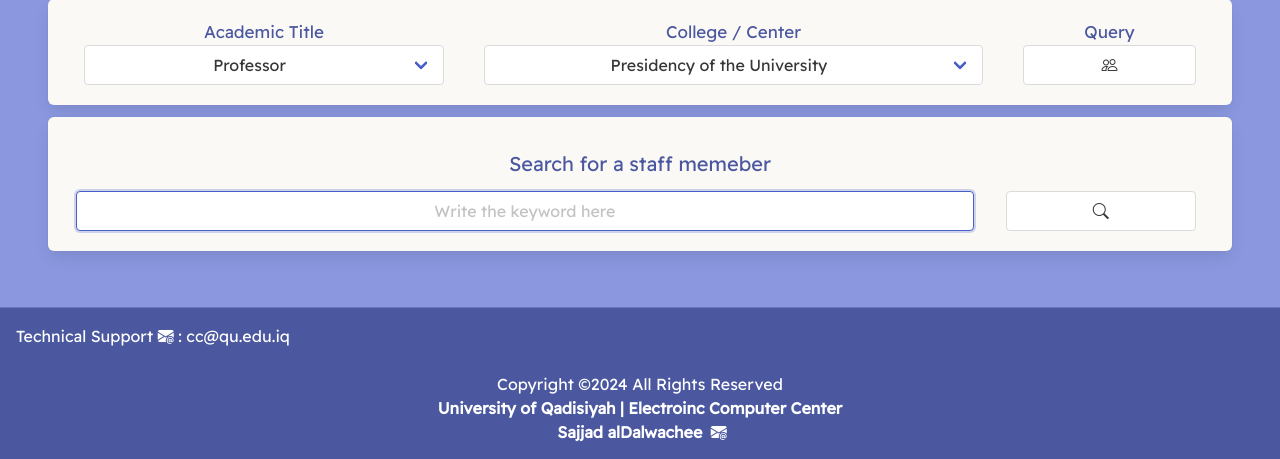
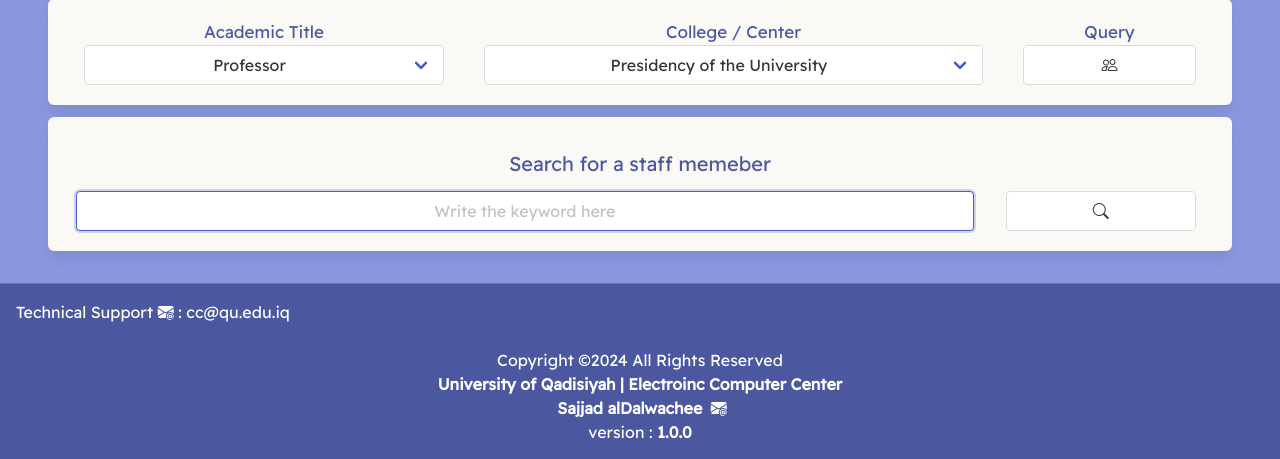
Before and after one commit to iamsajjad/qu.staff, a Django app: page /en/ in a window 1280 px wide. Shown: the part 341-800 px from the top of the page. Run offline with Django 4.2, Linux system fonts and the light colour scheme; data that the repository does not hold is empty; grey boxes are pictures that could not be loaded.

Commit message:
Add : version number in footer html page

```diff
--- a/biography/templates/includes/footer.html
+++ b/biography/templates/includes/footer.html
@@ -53,4 +53,5 @@
     </strong>
   </div>
   {% endif %}
+  <span class="is-white has-text-centered">version : <strong class="is-white">1.0.0</strong></span>
 </section>
```
